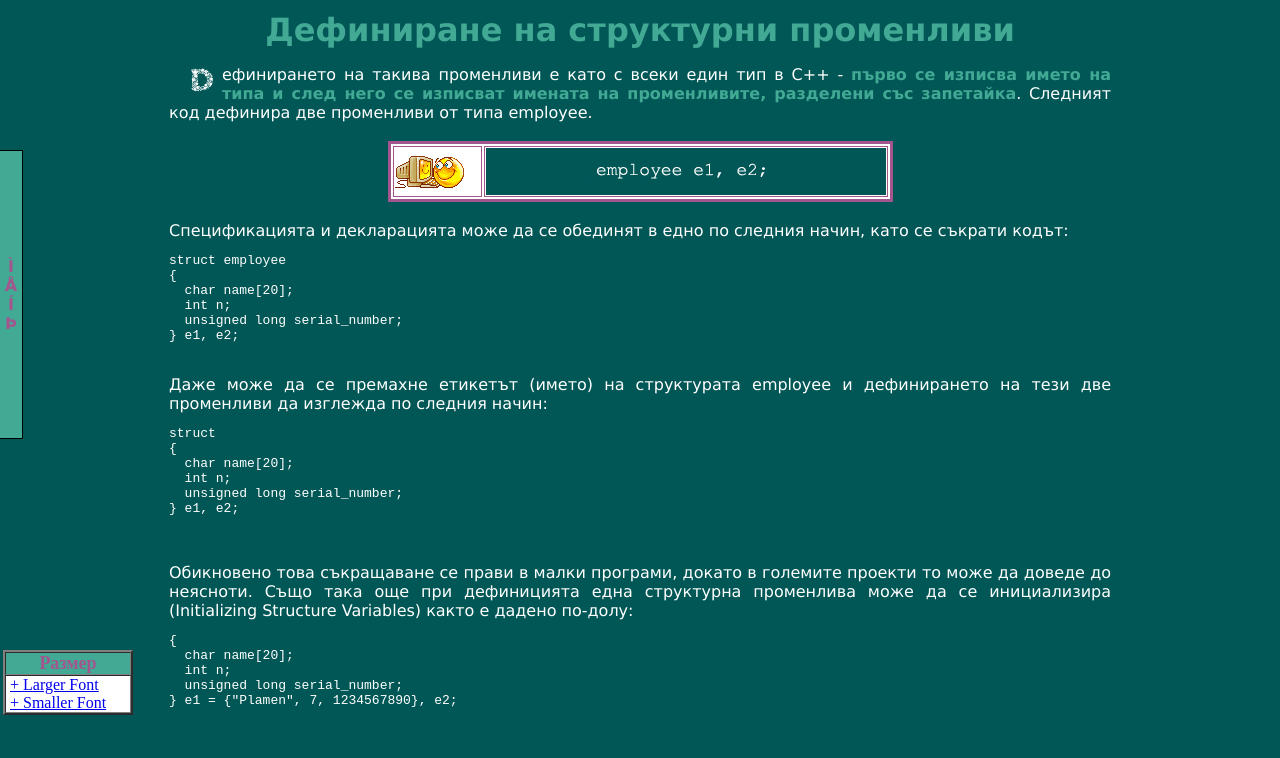
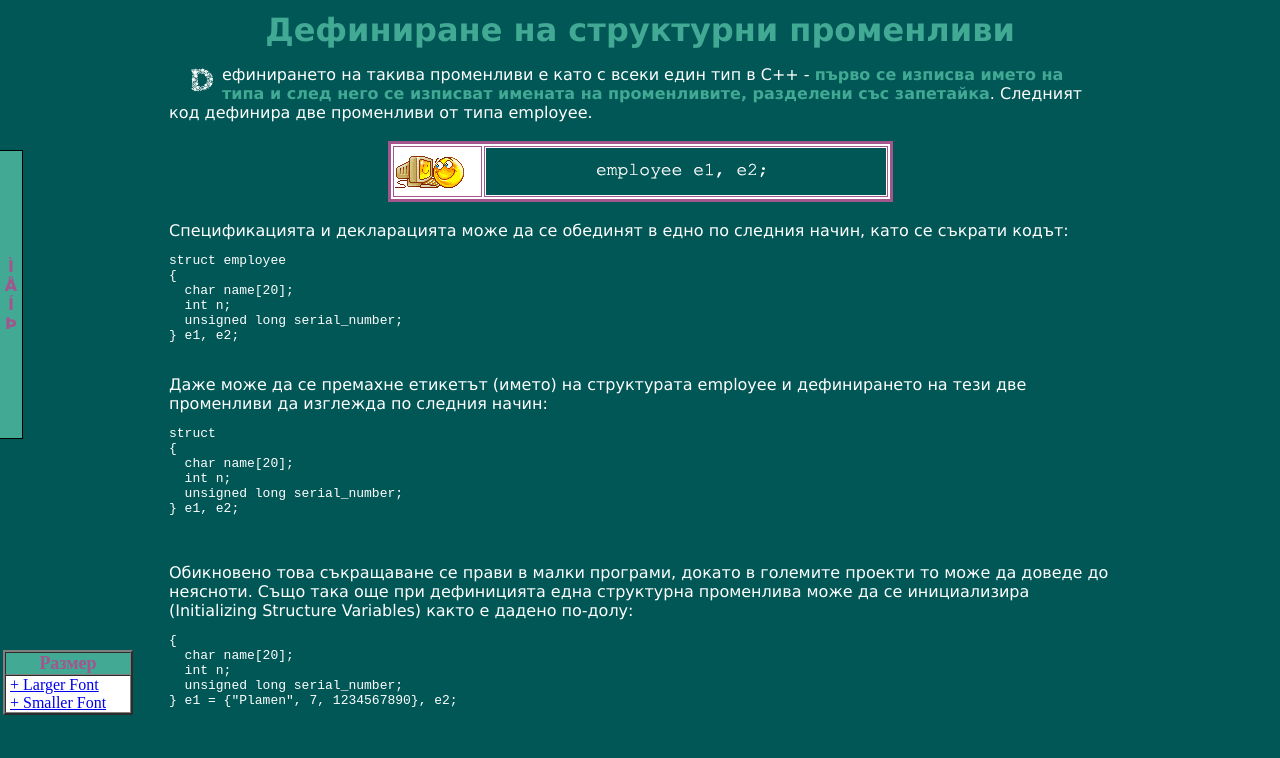
Before and after one commit to gerganakarabelyova/struct, a plain HTML site: page def.html in a window 1280 px wide. Drawn offline with Linux system fonts and the light colour scheme.

Commit message:
Update def.html

```diff
--- a/def.html
+++ b/def.html
@@ -40,7 +40,7 @@ SKRIPTA ZA GOLEMI I MALKI BUKVI
 <td>
  <p align="center"> <font color="#000000" size="+3" face="Verdana"> <strong> <font color="#42A994">Дефиниране на структурни променливи</font> </strong> </font> </p>
 
-              <div align="justify"><font color="#FFFFFF" size="-0" face="Verdana"><img src="pics/letterD.jpg" width="50" height="31" align="left">
+              <font color="#FFFFFF" size="-0" face="Verdana"><img src="pics/letterD.jpg" width="50" height="31" align="left">
 			  ефинирането на такива променливи е като с всеки един тип в C++ - <font color="#42A994"><strong>първо се изписва името на типа
 			  и след него се изписват имената на променливите, разделени със запетайка</strong></font>. Следният код дефинира
 			  две променливи от типа employee.
@@ -85,7 +85,7 @@ struct
   unsigned long serial_number;
 } e1 = {"Plamen", 7, 1234567890}, e2;
    </pre> <br>
-                </font></div>
+                </font>
 				<br><br>
 </tr>
 </td>
```
